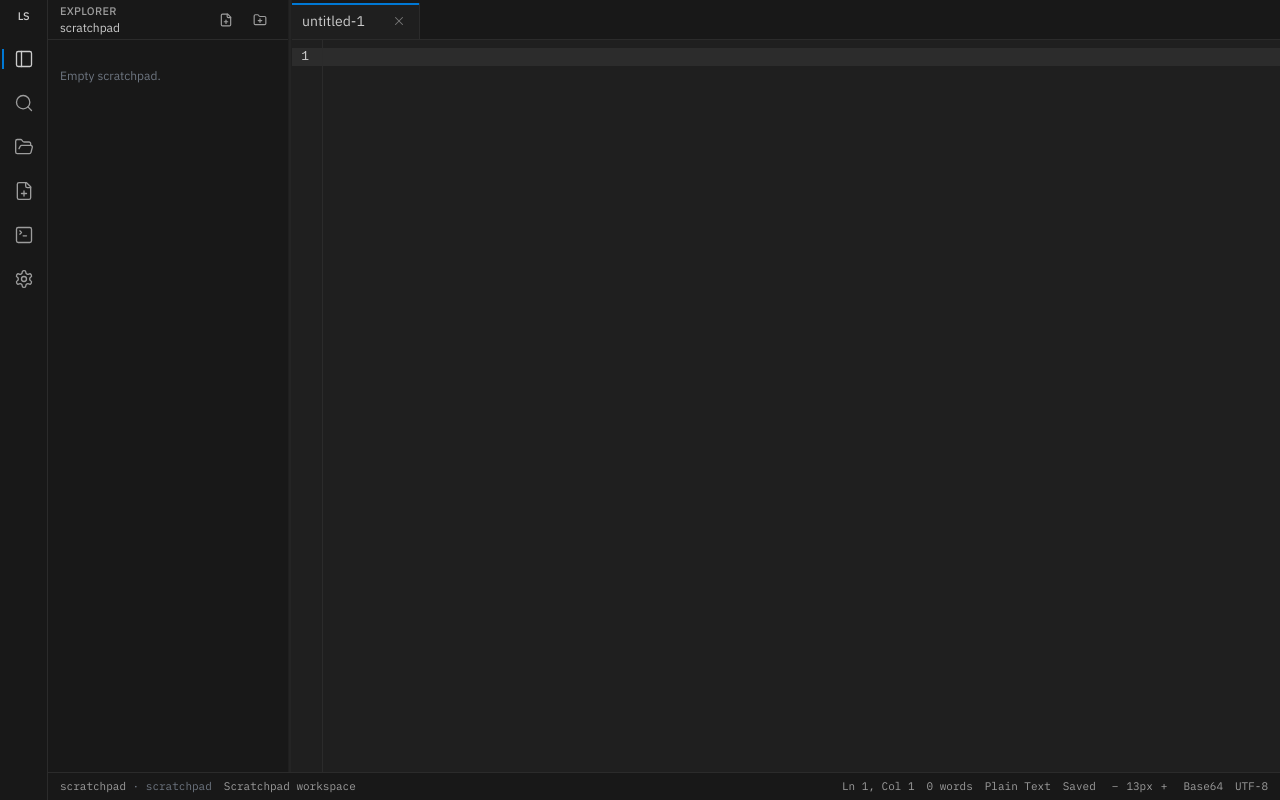
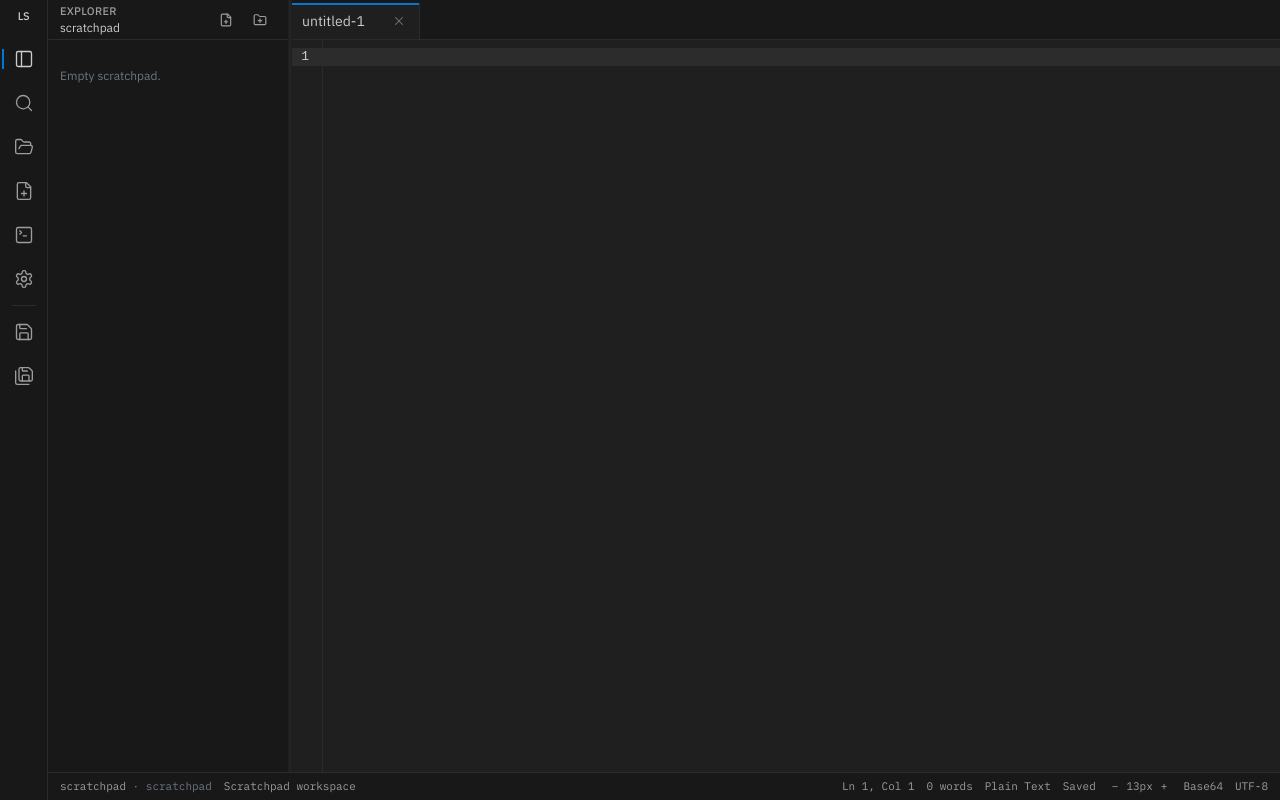
Before and after one commit to 57471C/LS-Text, a React (Vite) app: page / in a window 1280 px wide. Built offline with nearby package versions, Linux system fonts and the light colour scheme.

Commit message:
feat: Save and Save As under settings in activity bar

```diff
--- a/src/components/ide/ActivityBar.tsx
+++ b/src/components/ide/ActivityBar.tsx
@@ -2,10 +2,13 @@ import {
   FilePlus,
   FolderOpen,
   PanelLeft,
+  Save,
+  SaveAll,
   Search,
   Settings,
   SquareTerminal,
 } from "lucide-react";
+import { saveActive, saveActiveAs } from "@/lib/ide/save-file";
 import { useIde } from "@/lib/ide/store";
 import { newScratchDocument } from "@/lib/ide/windows";
 import { cn, modLabel } from "@/lib/utils";
@@ -63,10 +66,37 @@ const items: {
   },
 ];
 
+const saveItems: {
+  id: string;
+  label: string;
+  shortcut: string;
+  icon: typeof Save;
+  run: () => void;
+}[] = [
+  {
+    id: "save",
+    label: "Save",
+    shortcut: "S",
+    icon: Save,
+    run: () => void saveActive(),
+  },
+  {
+    id: "save-as",
+    label: "Save as",
+    shortcut: "Shift+S",
+    icon: SaveAll,
+    run: () => void saveActiveAs(),
+  },
+];
+
 export function ActivityBar() {
   const explorerOpen = useIde((s) => s.explorerOpen);
   const settingsOpen = useIde((s) => s.settingsOpen);
   const searchOpen = useIde((s) => s.searchOpen);
+  const dirty = useIde((s) => {
+    const tab = s.tabs.find((t) => t.id === s.activeTabId);
+    return Boolean(tab && tab.content !== tab.originalContent);
+  });
   const mod = modLabel();
 
   const activeOf = (id: string) => {
@@ -113,6 +143,26 @@ export function ActivityBar() {
           </button>
         );
       })}
+      <span className="hidden md:my-1 md:block md:h-px md:w-6 md:bg-border" aria-hidden />
+      {saveItems.map((item) => {
+        const Icon = item.icon;
+        return (
+          <button
+            key={item.id}
+            type="button"
+            title={`${item.label}  ${mod}+${item.shortcut}`}
+            aria-label={item.label}
+            onClick={item.run}
+            className={cn(
+              "relative flex size-11 items-center justify-center rounded-md transition-colors duration-150",
+              "hover:bg-elevated hover:text-fg",
+              item.id === "save" && dirty && "text-fg",
+            )}
+          >
+            <Icon className="size-5" strokeWidth={1.6} />
+          </button>
+        );
+      })}
     </aside>
   );
 }
```
